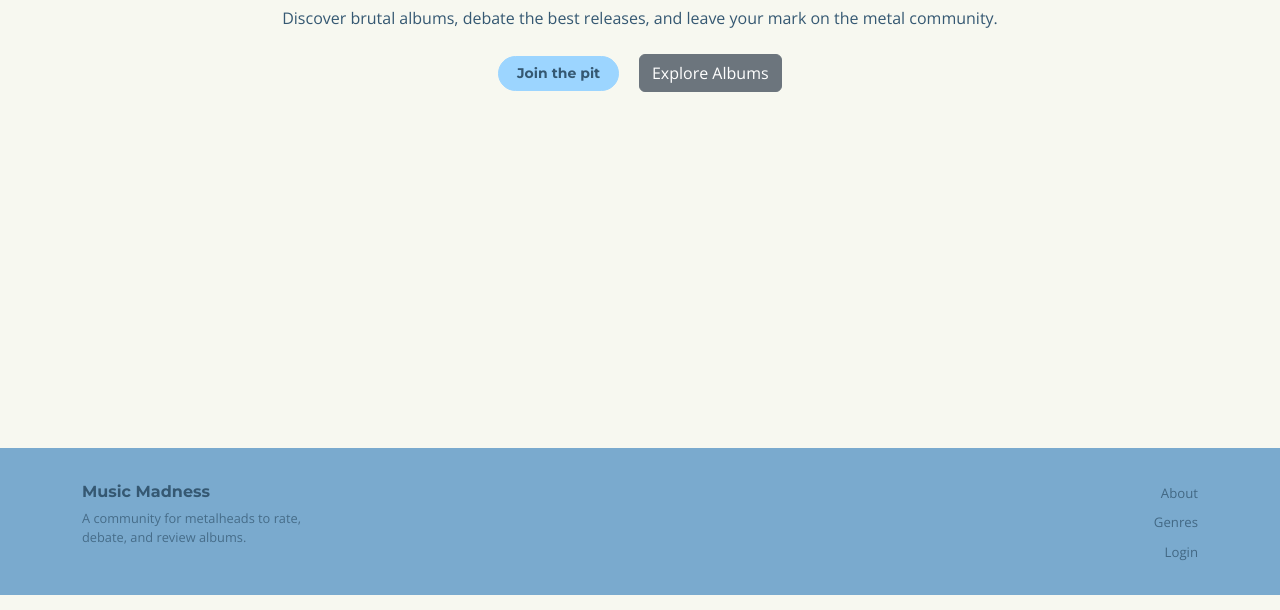
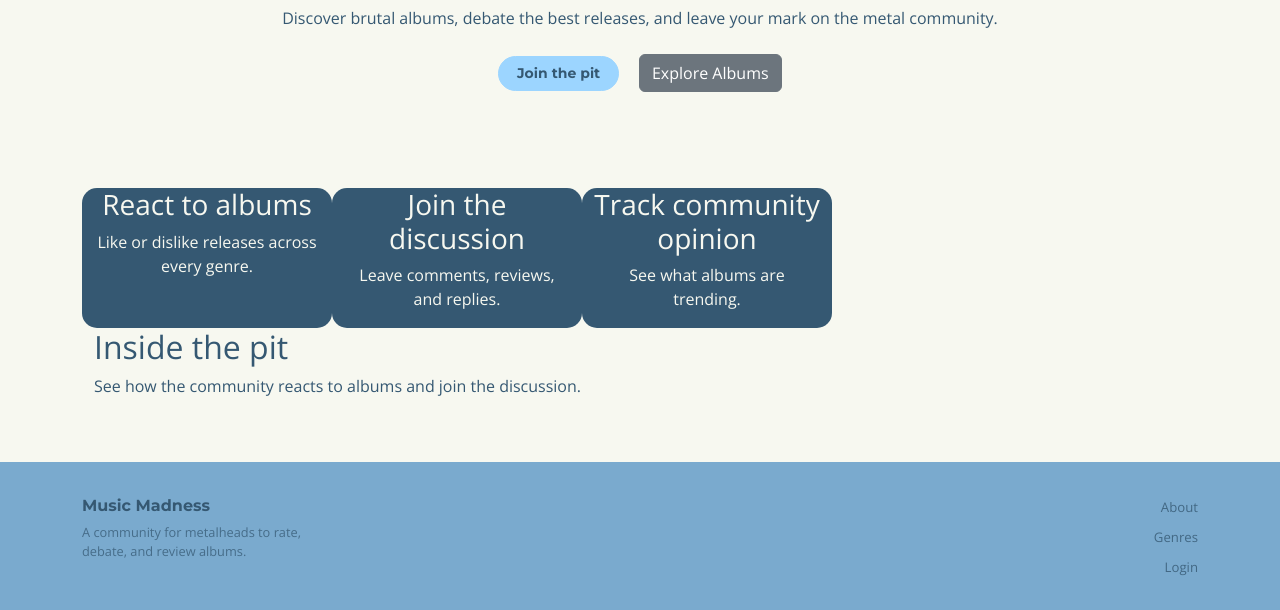
Before and after one commit to Ash-39284/music-madness, a Django app: page / in a window 1280 px wide. Shown: the part 205-815 px from the top of the page. Run offline with Django 4.2, Linux system fonts and the light colour scheme.

Commit message:
add CTA boxes and 'inside the pit' section to home.html

```diff
--- a/albums/templates/albums/home.html
+++ b/albums/templates/albums/home.html
@@ -15,5 +15,46 @@
         </div>
     </div>
 
+    <!-- CTA boxes -->
+     <div class="container">
+        <div class="row ">
+            <div class="react-to">
+                <h3>React to albums</h3>
+                <p>Like or dislike releases across every genre.</p>
+            </div>
+            <div class="discussion">
+                <h3>Join the discussion</h3>
+                <p>Leave comments, reviews, and replies.</p>
+            </div>
+            <div class="community-opinion">
+                <h3>Track community opinion</h3>
+                <p>See what albums are trending.</p>
+            </div>
+        </div>
+     </div>
+
+    <!-- Inside the pit -->
+     <div class="container">
+        <div class="row">
+            <h2>Inside the pit</h2>
+            <p>See how the community reacts to albums and join the discussion.</p>
+            <div class="container">
+                <div class="row">
+                    <div class="">
+
+                    </div>
+
+                    <div class="">
+
+                    </div>
+
+                    <div class="">
+
+                    </div>
+                </div>
+            </div>
+        </div>
+     </div>
+
 </section>
 {% endblock %}
--- a/music_madness/settings.py
+++ b/music_madness/settings.py
@@ -9,7 +9,6 @@ https://docs.djangoproject.com/en/4.2/topics/settings/
 For the full list of settings and their values, see
 https://docs.djangoproject.com/en/4.2/ref/settings/
 """
-
 from pathlib import Path
 import os
 import dj_database_url
@@ -93,6 +92,9 @@ WSGI_APPLICATION = 'music_madness.wsgi.application'
 # Database
 # https://docs.djangoproject.com/en/4.2/ref/settings/#databases
 
+
+# DATABASE
+
 import dj_database_url
 
 DATABASES = {
--- a/requirements.txt
+++ b/requirements.txt
@@ -4,6 +4,7 @@ Django==4.2.29
 django-jazzmin==3.0.4
 gunicorn==20.1.0
 psycopg2==2.9.12
+psycopg2-binary==2.9.12
 setuptools==69.5.1
 sqlparse==0.5.5
 whitenoise==6.12.0
--- a/static/css/style.css
+++ b/static/css/style.css
@@ -77,7 +77,7 @@ body {
 .btn-ghost {
   background: none;
   border: none;
-  color: #F7F8F0 !important;
+  color: #F7F8F0;
   font-family: 'Montserrat', sans-serif;
   font-size: .875rem;
   font-weight: 600;
@@ -89,21 +89,21 @@ body {
 .btn-ghost:hover { opacity: 1; }
 
 .btn-primary {
-  background-color: #9CD5FF !important;
-  border-color: #9CD5FF !important;
-  color: #355872 !important;
+  background-color: #9CD5FF;
+  border-color: #9CD5FF;
+  color: #355872;
   font-family: 'Montserrat', sans-serif;
   font-size: .875rem;
   font-weight: 700;
   padding: .375rem 1.1rem;
-  border-radius: 999px !important;
+  border-radius: 999px;
   transition: background-color 180ms ease, border-color 180ms ease;
 }
 .btn-primary:hover,
 .btn-primary:focus {
-  background-color: #b8e0ff !important;
-  border-color: #b8e0ff !important;
-  color: #355872 !important;
+  background-color: #b8e0ff;
+  border-color: #b8e0ff;
+  color: #355872;
 }
 
 /* Mobile — hide links on small screens */
@@ -111,7 +111,38 @@ body {
   .nav__links { display: none; }
 }
 
+/* home.html content */
 
+/*
+Call to action cards
+*/
+
+.react-to{
+    color: #F7F8F0;
+    background-color: #355872;
+    border-radius: 15px;
+    width: 250px;
+    height: 140px;
+    text-align: center;
+}
+
+.discussion{
+    color: #F7F8F0;
+    background-color: #355872;
+    border-radius: 15px;
+    width: 250px;
+    height: 140px;
+    text-align: center;
+}
+
+.community-opinion{
+    color: #F7F8F0;
+    background-color: #355872;
+    border-radius: 15px;
+    width: 250px;
+    height: 140px;
+    text-align: center;
+}
 
 
 /* Footer Styles */
```
